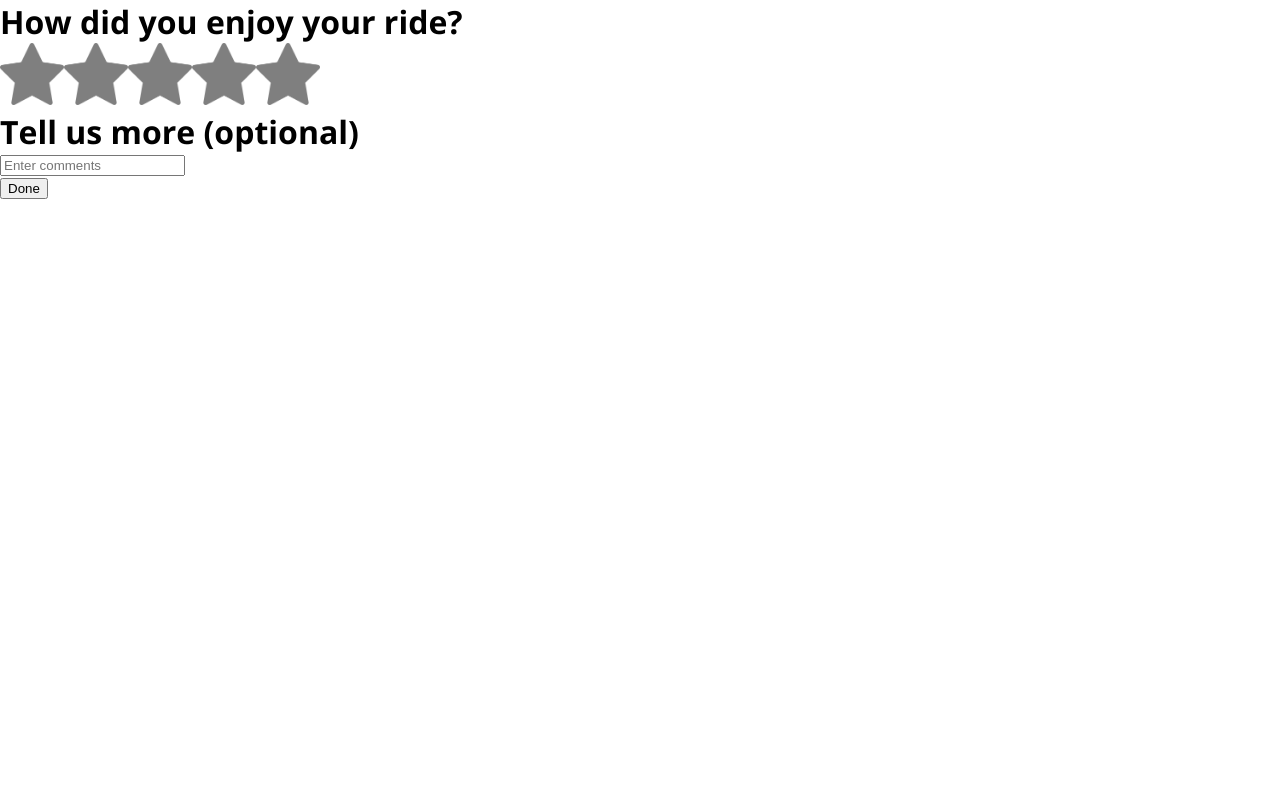
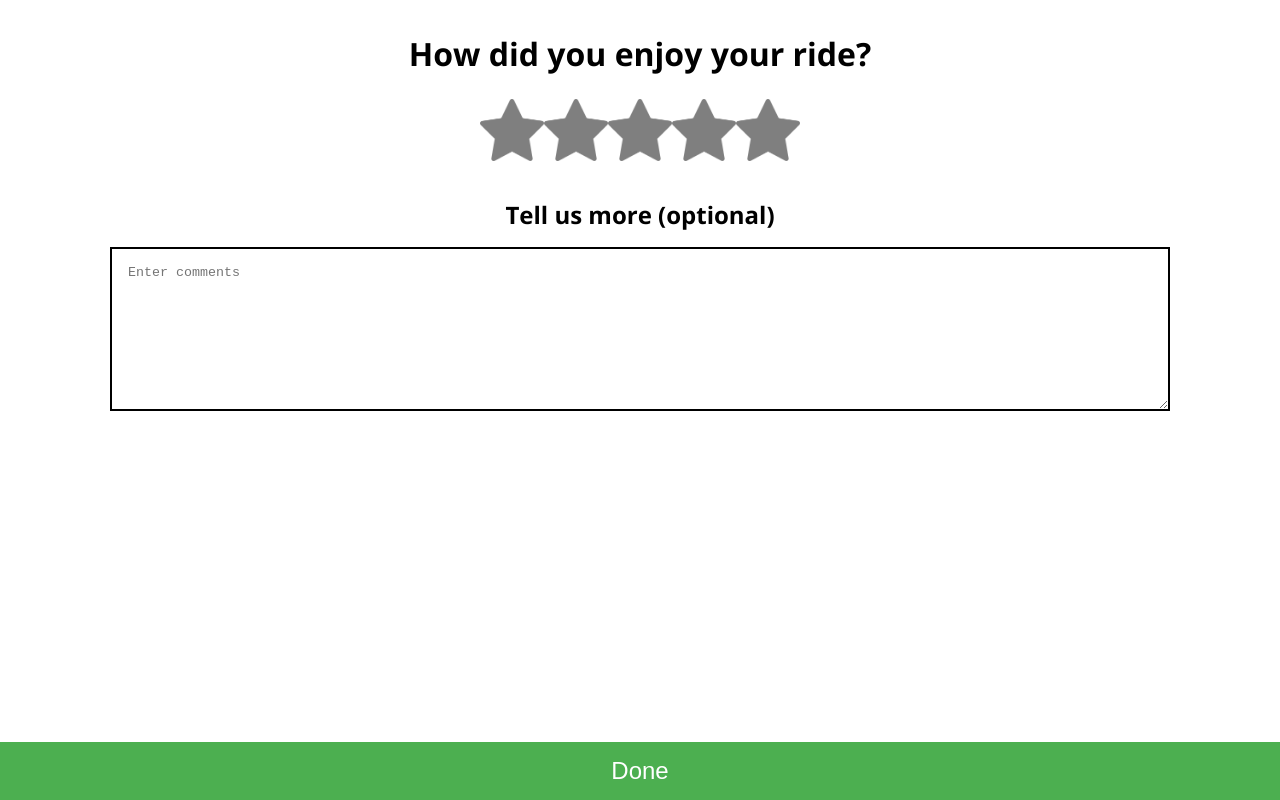
Before and after one commit to waltzaround/flamingo-hack, a Next.js app: page /feedback in a window 1280 px wide. Built offline with nearby package versions, Linux system fonts and the light colour scheme.

Commit message:
my bad attempt at syling lmao

```diff
--- a/components/FeedbackHeader.js
+++ b/components/FeedbackHeader.js
@@ -1,17 +1,30 @@
 import styled from 'styled-components'
 
+const FeedbackHeaderContainer = styled.div`
+text-align: center;
+margin-top: 2rem;
+`
+
+const TitleContainer = styled.div`
+text-align: center;
+`
+
+const StarContainer = styled.div`
+margin-top: 1.5rem;
+`
+
 const FeedbackHeader = () => (
-  <div>
-    <div>
+  <FeedbackHeaderContainer>
+    <TitleContainer>
       <h1>How did you enjoy your ride?</h1>
-    </div>
-    <div>
+    </TitleContainer>
+    <StarContainer>
       <img src="./greystar.png" style={{ "maxWidth": "64px" }} />
       <img src="./greystar.png" style={{ "maxWidth": "64px" }} />
       <img src="./greystar.png" style={{ "maxWidth": "64px" }} />
       <img src="./greystar.png" style={{ "maxWidth": "64px" }} />
       <img src="./greystar.png" style={{ "maxWidth": "64px" }} />
-    </div>
-  </div>
+    </StarContainer>
+  </FeedbackHeaderContainer>
 )
 export default FeedbackHeader
--- a/components/FeedbackInput.js
+++ b/components/FeedbackInput.js
@@ -1,12 +1,49 @@
+import styled from 'styled-components'
+
+const FeedbackInputContainer = styled.div`
+margin-top: 2rem;
+text-align: center;
+margin-top: 2rem;
+`
+
+const CommentInput = styled.textarea`
+width: 80%;
+border: 2px solid black;
+padding: 1rem;
+height: 8rem;
+margin-top: 1rem;
+`
+const ButtonContainer = styled.div`
+position: fixed;
+bottom: 0;
+left: 0;
+right: 0;
+width: 100%;
+content-align: center;
+`
+const DoneButton = styled.button`
+background-color: #4CAF50;
+border: none;
+color: white;
+padding: 15px 32px;
+text-align: center;
+display: inline-block;
+font-size: 24px;
+width: 100%
+`
+
 const FeedbackInput = () => (
-  <div>
+  <FeedbackInputContainer>
     <div>
-      <h1>Tell us more (optional)</h1>
+      <h2>Tell us more (optional)</h2>
     </div>
     <div>
-      <input placeholder="Enter comments" />
+      <CommentInput placeholder="Enter comments" />
     </div>
-  </div>
+    <ButtonContainer>
+      <DoneButton>Done</DoneButton>
+    </ButtonContainer>
+  </FeedbackInputContainer>
 )
 
 export default FeedbackInput
--- a/pages/feedback.js
+++ b/pages/feedback.js
@@ -10,7 +10,7 @@ const Feedback = () => (
     <FeedbackInput>
 
     </FeedbackInput>
-    <button>Done</button>
+
   </Page>
 )
 
```
